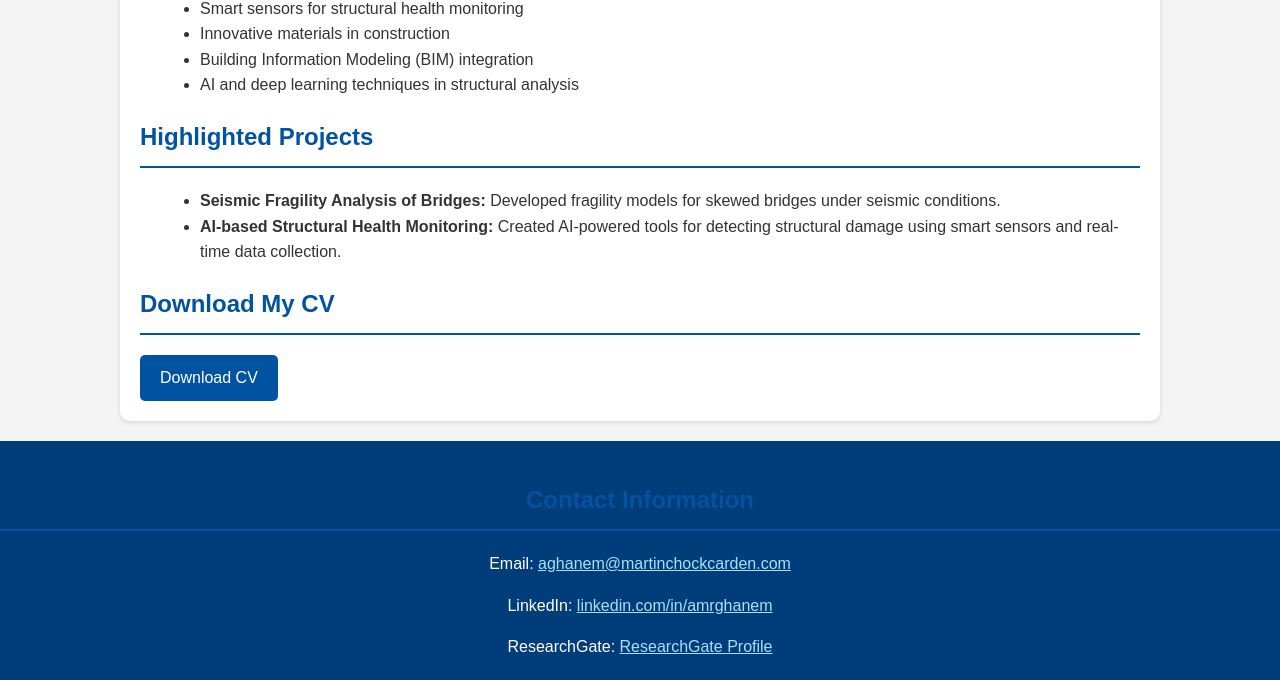
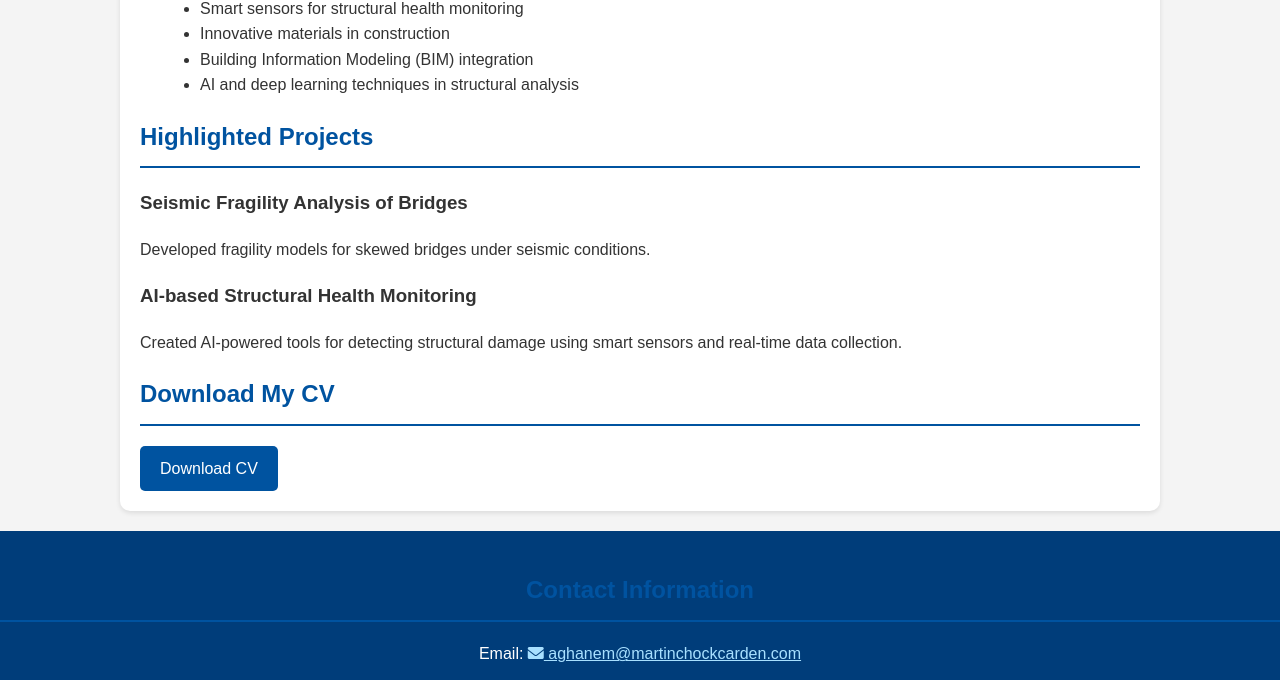
Before and after one commit to amrrghanem/amrghanem.site, a plain HTML site: page index.html in a window 1280 px wide. Shown: the part 755-1435 px from the top of the page. Drawn offline with Linux system fonts and the light colour scheme.

Commit message:
Update index.html

```diff
--- a/index.html
+++ b/index.html
@@ -3,13 +3,16 @@
 <head>
     <meta charset="UTF-8">
     <meta name="viewport" content="width=device-width, initial-scale=1.0">
-    <title>Amr Ghanem - Structural Engineer & Researcher</title>
+    <title>Dr. Amr Ghanem - Structural Engineer & Researcher</title>
     <link rel="stylesheet" href="assets/style.css">
+    <link rel="stylesheet" href="https://fonts.googleapis.com/css2?family=Roboto:wght@400;500;700&display=swap">
+    <link rel="stylesheet" href="https://cdnjs.cloudflare.com/ajax/libs/font-awesome/6.0.0-beta3/css/all.min.css">
+    <link rel="icon" type="image/png" href="assets/favicon.png">
 </head>
 <body>
     <header class="main-header">
         <div class="header-content">
-            <img src="assets/your_image.png" alt="Amr Ghanem" class="profile-image">
+            <img src="assets/your_image.png" alt="Dr. Amr Ghanem" class="profile-image">
             <h1>Dr. Amr Ghanem</h1>
             <p>Advanced Structural Designer & Researcher</p>
         </div>
@@ -43,10 +46,14 @@
 
         <section class="projects">
             <h2>Highlighted Projects</h2>
-            <ul>
-                <li><strong>Seismic Fragility Analysis of Bridges:</strong> Developed fragility models for skewed bridges under seismic conditions.</li>
-                <li><strong>AI-based Structural Health Monitoring:</strong> Created AI-powered tools for detecting structural damage using smart sensors and real-time data collection.</li>
-            </ul>
+            <div class="project-card">
+                <h3>Seismic Fragility Analysis of Bridges</h3>
+                <p>Developed fragility models for skewed bridges under seismic conditions.</p>
+            </div>
+            <div class="project-card">
+                <h3>AI-based Structural Health Monitoring</h3>
+                <p>Created AI-powered tools for detecting structural damage using smart sensors and real-time data collection.</p>
+            </div>
         </section>
 
         <section class="cv-download">
@@ -58,9 +65,9 @@
     <footer>
         <section class="contact">
             <h2>Contact Information</h2>
-            <p>Email: <a href="mailto:aghanem@martinchockcarden.com">aghanem@martinchockcarden.com</a></p>
-            <p>LinkedIn: <a href="https://www.linkedin.com/in/amrghanem">linkedin.com/in/amrghanem</a></p>
-            <p>ResearchGate: <a href="https://www.researchgate.net/profile/amrghanem">ResearchGate Profile</a></p>
+            <p>Email: <a href="mailto:aghanem@martinchockcarden.com"><i class="fas fa-envelope"></i> aghanem@martinchockcarden.com</a></p>
+            <p>LinkedIn: <a href="https://www.linkedin.com/in/amrghanem"><i class="fab fa-linkedin"></i> linkedin.com/in/amrghanem</a></p>
+            <p>ResearchGate: <a href="https://www.researchgate.net/profile/amrghanem"><i class="fas fa-graduation-cap"></i> ResearchGate Profile</a></p>
         </section>
     </footer>
 </body>
```
